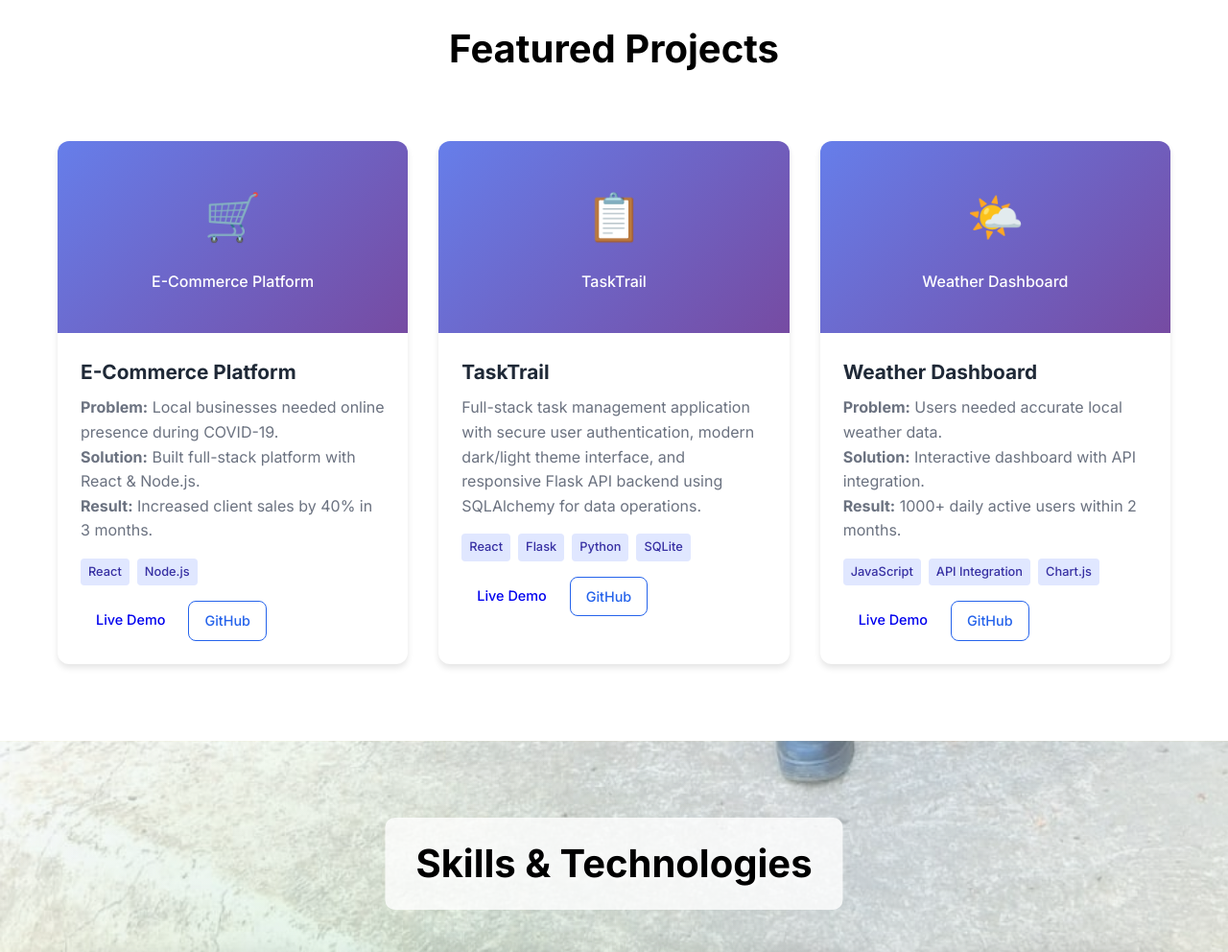
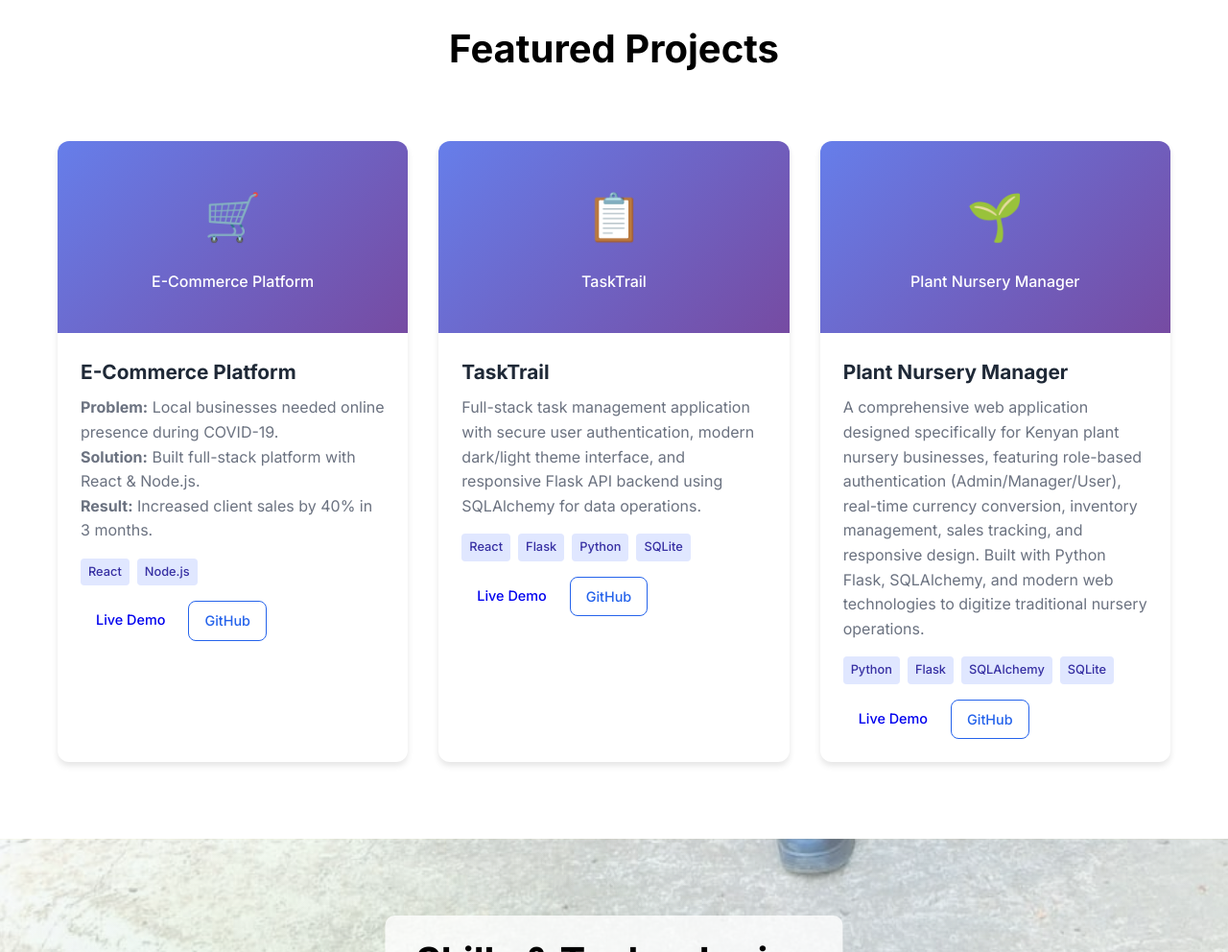
Before and after one commit to Travis028/wayne-portfolio, a website: page index.html in a window 1280 px wide. Shown: the part 1808-2800 px from the top of the page at 96% size. Drawn offline with Linux system fonts and the light colour scheme.

Commit message:
Update Plant Nursery Manager project description and fix server port

```diff
--- a/index.html
+++ b/index.html
@@ -139,23 +139,22 @@
                 <div class="project-card">
                     <div class="project-image">
                         <div class="project-placeholder">
-                            <span>🌤️</span>
-                            <p>Weather Dashboard</p>
+                            <span>🌱</span>
+                            <p>Plant Nursery Manager</p>
                         </div>
                     </div>
                     <div class="project-content">
-                        <h3>Weather Dashboard</h3>
-                        <p><strong>Problem:</strong> Users needed accurate local weather data.<br>
-                        <strong>Solution:</strong> Interactive dashboard with API integration.<br>
-                        <strong>Result:</strong> 1000+ daily active users within 2 months.</p>
+                        <h3>Plant Nursery Manager</h3>
+                        <p>A comprehensive web application designed specifically for Kenyan plant nursery businesses, featuring role-based authentication (Admin/Manager/User), real-time currency conversion, inventory management, sales tracking, and responsive design. Built with Python Flask, SQLAlchemy, and modern web technologies to digitize traditional nursery operations.</p>
                         <div class="project-tech">
-                            <span>JavaScript</span>
-                            <span>API Integration</span>
-                            <span>Chart.js</span>
+                            <span>Python</span>
+                            <span>Flask</span>
+                            <span>SQLAlchemy</span>
+                            <span>SQLite</span>
                         </div>
                         <div class="project-links">
                             <a href="#" class="btn btn-small">Live Demo</a>
-                            <a href="#" class="btn btn-small btn-outline">GitHub</a>
+                            <a href="https://github.com/Travis028/my-plant-nursery-manager" target="_blank" class="btn btn-small btn-outline">GitHub</a>
                         </div>
                     </div>
                 </div>
--- a/server.js
+++ b/server.js
@@ -2,7 +2,7 @@ const express = require('express');
 const path = require('path');
 const fs = require('fs');
 const app = express();
-const PORT = 3001;
+const PORT = 3002;
 
 app.use(express.static(__dirname));
 
```
